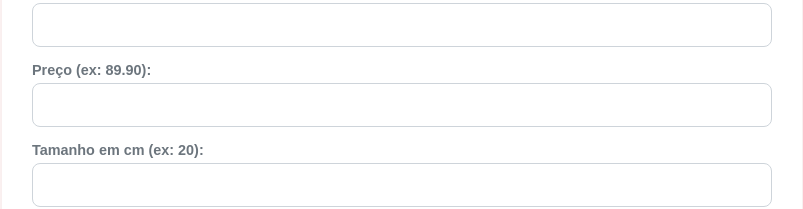
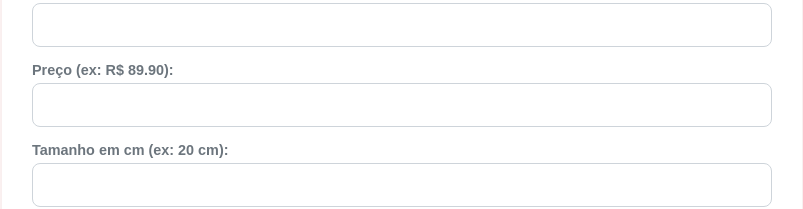
Before and after one commit to FelipeeAlves/site-amigurumi, a React (Vite) app in the folder site_front/: page /admin in a window 1280 px wide. Shown: the part 257-466 px from the top of the page, without its empty margins (238-1041 px from the left). Built offline with nearby package versions, Linux system fonts and the light colour scheme; no server answers.

Commit message:
Front-end: Implementação de atualização automática de pedidos no Admin com setInterval

```diff
--- a/site_front/src/pages/Admin.jsx
+++ b/site_front/src/pages/Admin.jsx
@@ -22,6 +22,13 @@ function Admin() {
 
   useEffect(() => {
     carregarDados();
+
+    const intervalo = setInterval(() => {
+      carregarDados();
+    }, 5000);
+
+    return() => {clearInterval(intervalo)
+    }
   }, []);
 
   const handleInputChange = (e) => {
@@ -83,12 +90,12 @@ function Admin() {
             </div>
 
             <div className="form-group">
-              <label>Preço (ex: 89.90):</label>
+              <label>Preço (ex: R$ 89.90):</label>
               <input type="text" name="preco" value={novoProduto.preco} onChange={handleInputChange} className="form-input" required />
             </div>
 
             <div className="form-group">
-              <label>Tamanho em cm (ex: 20):</label>
+              <label>Tamanho em cm (ex: 20 cm):</label>
               <input type="text" name="tamanho" value={novoProduto.tamanho} onChange={handleInputChange} className="form-input" required />
             </div>
 
@@ -130,7 +137,7 @@ function Admin() {
             ) : (
               pedidos.map((ped) => (
                 <li key={ped._id} className="lista-item">
-                  <div className="item-info">
+                  <div className="item-info" handleCompra>
                     <span className="item-nome">📦 {ped.produtoNome}</span>
                     <span className="item-detalhes">Valor: R$ {ped.preco} | Status: Novo Pedido</span>
                   </div>
```
